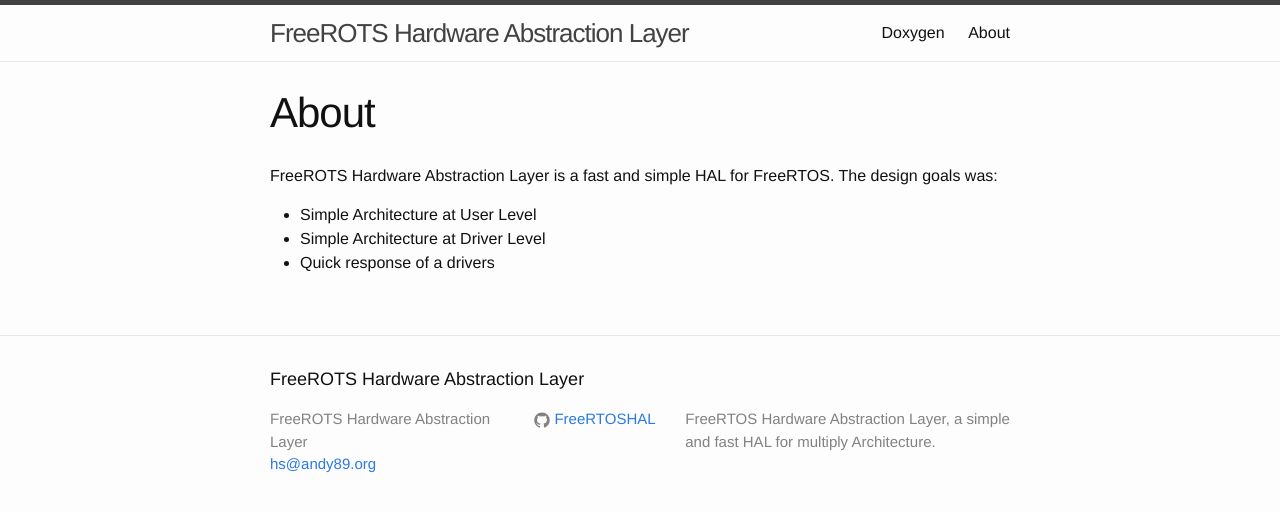
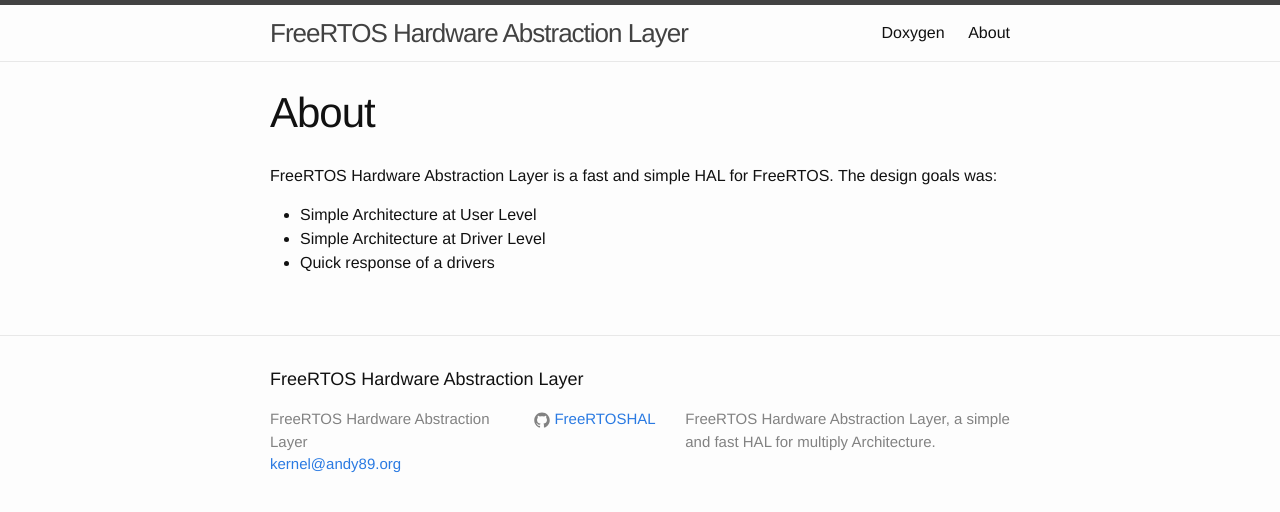
Before and after one commit to FreeRTOSHAL/FreeRTOSHAL.github.io, a Jekyll site: the page built from about.md, in a window 1280 px wide. Shown: the top 512 px of the page. Built offline with Jekyll 4.4.1, drawn with Linux system fonts in a browser that asks for light colours.

Commit message:
fix Spelling Error

```diff
--- a/_config.yml
+++ b/_config.yml
@@ -6,8 +6,8 @@
 # 'jekyll serve'. If you change this file, please restart the server process.
 
 # Site settings
-title: FreeROTS Hardware Abstraction Layer
-email: hs@andy89.org
+title: FreeRTOS Hardware Abstraction Layer
+email: kernel@andy89.org
 description: > # this means to ignore newlines until "baseurl:"
   FreeRTOS Hardware Abstraction Layer, a simple and fast HAL for multiply
   Architecture.
--- a/about.md
+++ b/about.md
@@ -3,7 +3,7 @@ layout: page
 title: About
 permalink: /about/
 ---
-FreeROTS Hardware Abstraction Layer is a fast and simple HAL for FreeRTOS. The design goals was:
+FreeRTOS Hardware Abstraction Layer is a fast and simple HAL for FreeRTOS. The design goals was:
 
  - Simple Architecture at User Level
  - Simple Architecture at Driver Level
```
Also changed, not shown: 1 other file.
